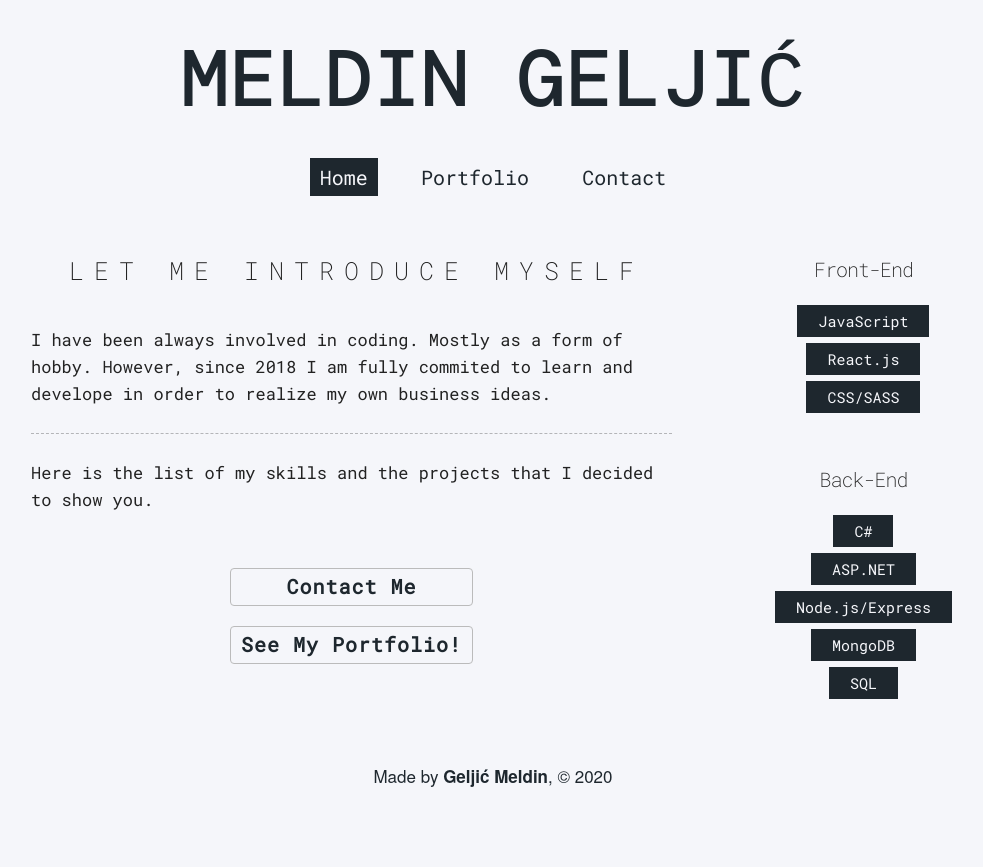
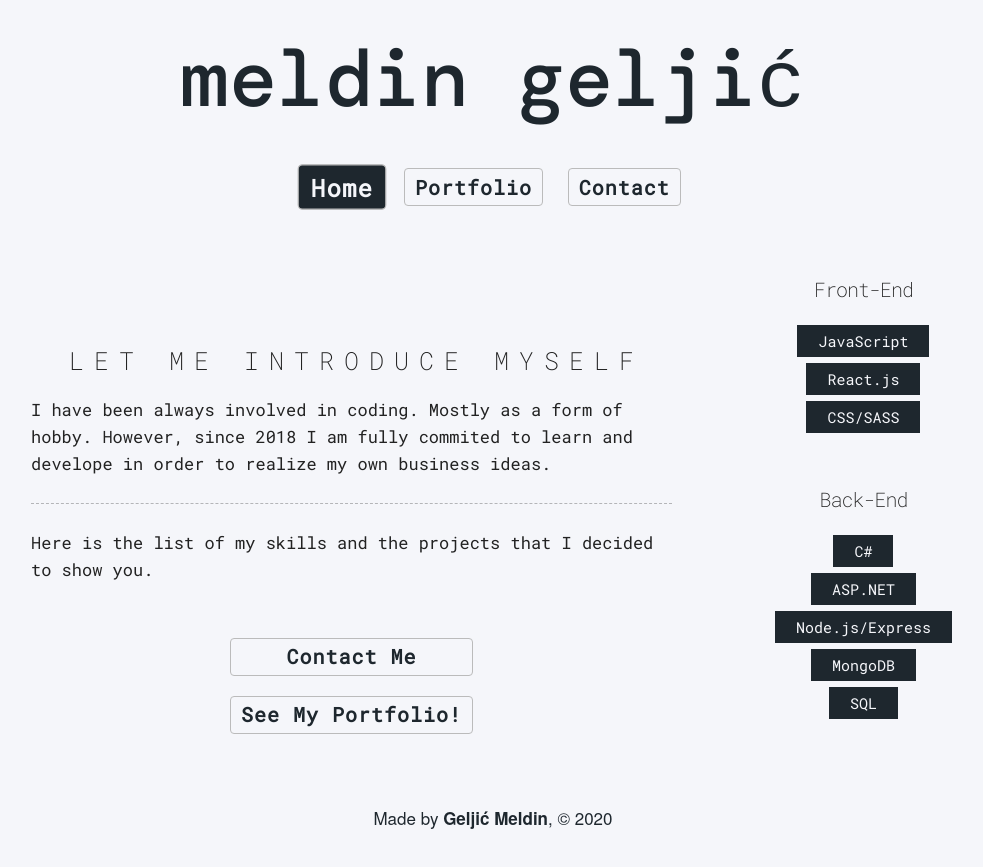
Before and after one commit to darat11/portoflio-website, a React (Create React App) app: page / in a window 1280 px wide. Shown: the whole page, without its empty margins (147-1130 px from the left). Before the commit the page ends 825 px from the top, so only its background shows below. Built offline with nearby package versions, Linux system fonts and the light colour scheme; a web font is replaced by a local one.

Commit message:
refactor navigation buttons

```diff
--- a/src/components/Header.js
+++ b/src/components/Header.js
@@ -1,5 +1,7 @@
 import React from "react";
 import { NavLink, Link } from "react-router-dom";
+
+import Button from "./Button";
 
 import headerStyles from "./header.module.css";
 
@@ -15,31 +17,21 @@ export default function Header() {
       <nav className={headerStyles.navigation}>
         <ul className={headerStyles.navItems}>
           <li>
-            <NavLink
-              exact
-              activeClassName={headerStyles.navItemActive}
-              className={`${headerStyles.navItem}`}
-              to="/"
-            >
-              Home
+            <NavLink exact activeClassName={headerStyles.navItemActive} to="/">
+              <Button text="Home" />
             </NavLink>
           </li>
           <li>
             <NavLink
               activeClassName={headerStyles.navItemActive}
-              className={`${headerStyles.navItem}`}
               to="/portfolio"
             >
-              Portfolio
+              <Button text="Portfolio" />
             </NavLink>
           </li>
           <li>
-            <NavLink
-              activeClassName={headerStyles.navItemActive}
-              className={`${headerStyles.navItem}`}
-              to="/contact"
-            >
-              Contact
+            <NavLink activeClassName={headerStyles.navItemActive} to="/contact">
+              <Button text="Contact" />
             </NavLink>
           </li>
         </ul>
--- a/src/components/button.module.css
+++ b/src/components/button.module.css
@@ -10,7 +10,7 @@
 }
 
 .button:hover {
-  color: #f5f6fa;
+  color: #f5f6fa !important;
   transform: scale(1.2);
   background: #1e272e;
 }
--- a/src/components/header.module.css
+++ b/src/components/header.module.css
@@ -33,7 +33,7 @@
 .brandHeading {
   font-family: "DM Mono", monospace;
   font-size: 8rem;
-  text-transform: uppercase;
+  text-transform: lowercase;
   text-decoration: none;
   color: #1e272e;
 }
@@ -68,8 +68,9 @@
   background: #1e272e;
 }
 
-.navItemActive {
-  color: #f5f6fa;
+.navItemActive > * {
+  color: #f5f6fa !important;
+  transform: scale(1.2);
   background: #1e272e;
 }
 
--- a/src/pages/home.module.css
+++ b/src/pages/home.module.css
@@ -10,6 +10,7 @@
   align-items: center;
   flex-grow: 1;
   margin: 0 5rem;
+  margin-top: 7rem;
 }
 
 .divider {
@@ -23,7 +24,7 @@
 
 .ctaItems {
   display: flex;
-  margin: 5rem;
+  margin: 1rem 5rem 5rem 5rem;
   flex-direction: column;
   height: auto;
 }
@@ -70,7 +71,7 @@
   font-size: 2rem;
 }
 
-@media all and (max-width: 1350px) {
+@media all and (max-width: 1440px) {
   .divider {
     display: none;
   }
@@ -78,16 +79,25 @@
   .textBox {
     font-size: 1.7rem;
     margin-bottom: -3rem;
+    margin-top: -1rem;
+  }
+
+  .ctaItems {
+    display: flex;
+    margin: 5rem 5rem 5rem 5rem;
+    flex-direction: column;
+    height: auto;
   }
 }
 
-@media all and (max-width: 900px) {
+@media all and (max-width: 1024px) {
   .container {
     flex-direction: column;
   }
 
   .about {
-    margin-bottom: 12rem;
+    margin-bottom: 7rem;
+    margin-top: 1rem;
   }
 
   .player {
```
